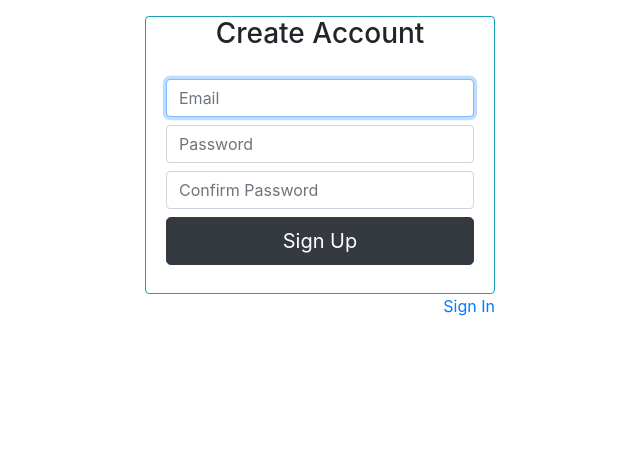
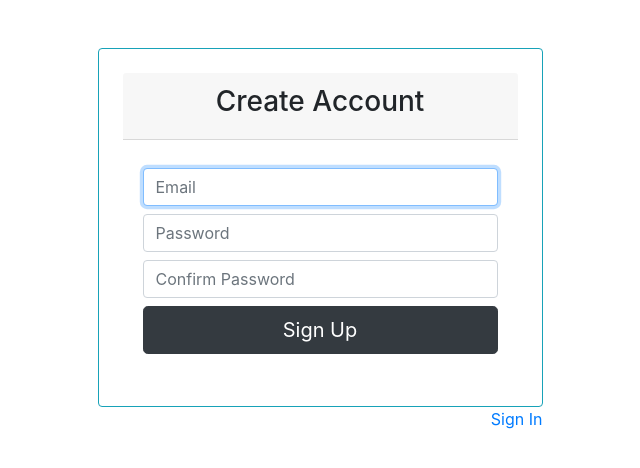
Before and after one commit to smita-dev/Car-Becho, a website: page signup.html in a window 1280 px wide. Shown: the whole page, without its empty margins (320-960 px from the left). Drawn offline with nearby package versions, Linux system fonts and the light colour scheme.

Commit message:
updated signup page

```diff
--- a/signup.html
+++ b/signup.html
@@ -8,14 +8,14 @@
     <title>Car Becho</title>
 </head>
 <body>
-    <body class="screen">
+    <body >
         <!-- <h1 class="text-center font-italic">CAR BECHO</h1> -->
-    <div class="container pt-3">
+    <div class="container pt-5" id="screen">
       <div class="row justify-content-sm-center">
-        <div class="col-sm-6 col-md-4">
-
-          <div class="card border-info text-center">
-                <h3>Create Account</h3>
+        <div class="col-sm-6 col-md-5">
+          <div class="card border-info text-center m-10 p-4">
+              <div class="card-header font-weight-bold mb-2"><h3>Create Account</h3></div>
+                <!-- <h3>Create Account</h3> -->
             <div class="card-body">
               <!-- <img src="car.jpg" height="200" width="250"> -->
               <!-- <h4 class="text-center">Hunger & Debt Ltd</h4> -->
```
